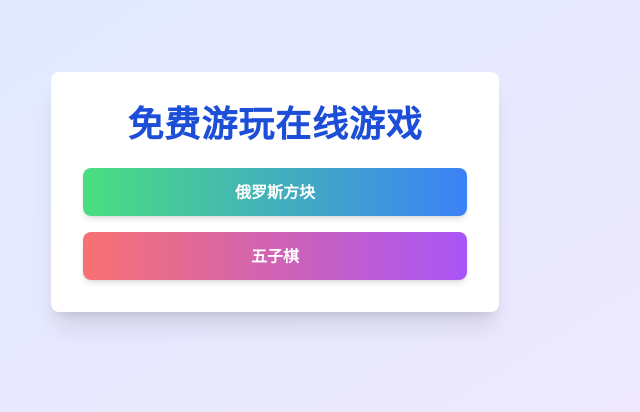
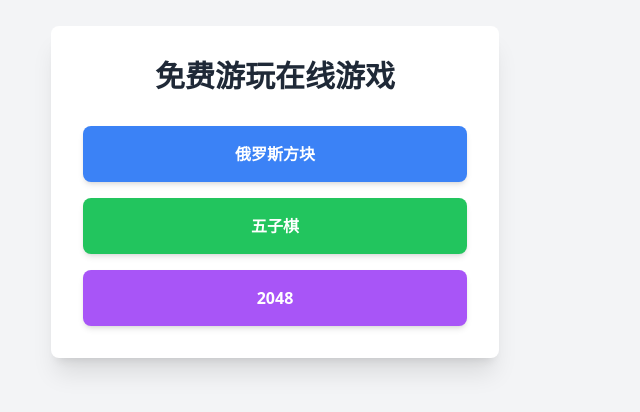
Before and after one commit to Index496/Index496.github.io, a plain HTML site: page game/index.html in a window 1280 px wide. Shown: the part 208-620 px from the top of the page, without its empty margins (365-1005 px from the left). Drawn offline with nearby package versions, Linux system fonts and the light colour scheme.

Commit message:
Update index.html

```diff
--- a/game/index.html
+++ b/game/index.html
@@ -1,65 +1,81 @@
 <!DOCTYPE html>
-<html lang="zh-CN" class="dark:bg-gray-900"> <!-- Added dark:bg-gray-900 for initial body background in dark mode -->
+<html lang="zh-CN">
 <head>
     <meta charset="UTF-8">
     <meta name="viewport" content="width=device-width, initial-scale=1.0">
     <title>免费游玩在线游戏</title>
-    <!-- Configure Tailwind CSS for dark mode via class -->
+    <!-- 引入 Tailwind CSS CDN，并配置支持媒体查询的深色模式 -->
+    <script src="https://cdn.tailwindcss.com"></script>
     <script>
         tailwind.config = {
-            darkMode: 'class', // Enable dark mode based on the presence of 'dark' class
+            darkMode: 'media', // 根据用户系统设置自动切换深色模式
+            theme: {
+                extend: {
+                    // 可以在这里扩展或覆盖默认主题，例如定义自定义颜色
+                }
+            }
         }
     </script>
-    <!-- 引入 Tailwind CSS CDN -->
-    <script src="https://cdn.tailwindcss.com"></script>
     <style>
-        /* 可以根据需要添加自定义CSS，或者完全依赖Tailwind */
+        /* 针对深色模式的一些通用调整，确保背景和文字对比度良好 */
+        body {
+            /* 默认亮色模式背景 */
+            background-color: #f3f4f6; /* bg-gray-100 */
+        }
+        .dark body {
+            /* 深色模式背景 */
+            background-color: #1a202c; /* bg-gray-900 类似色 */
+        }
+
+        /* 主内容区域的默认亮色模式背景 */
+        .card-bg {
+            background-color: #ffffff; /* bg-white */
+        }
+        /* 主内容区域的深色模式背景 */
+        .dark .card-bg {
+            background-color: #2d3748; /* bg-gray-800 类似色 */
+        }
+
+        /* 默认文字颜色 */
+        .text-default {
+            color: #1f2937; /* text-gray-800 */
+        }
+        /* 深色模式文字颜色 */
+        .dark .text-default {
+            color: #e2e8f0; /* text-gray-200 类似色 */
+        }
     </style>
 </head>
-<body class="bg-gradient-to-br from-blue-100 to-purple-100 min-h-screen flex items-center justify-center p-4
-             dark:from-gray-800 dark:to-gray-900 transition-colors duration-500">
-    <div class="bg-white rounded-lg shadow-xl p-8 max-w-md w-full text-center
-                dark:bg-gray-700 dark:shadow-2xl transition-colors duration-500">
-        <h1 class="text-4xl font-extrabold text-blue-700 mb-6 tracking-wide
-                   dark:text-blue-300 transition-colors duration-500">免费游玩在线游戏</h1>
+<!--
+    body 标签不再直接设置 bg-gray-100，而是通过 style 中的 body 规则来管理。
+    Tailwind 的 dark 模式会自动根据媒体查询添加 'dark' 类到 html 根元素。
+    通过这个 'dark' 类，我们可以用 dark: 前缀的 Tailwind 类或自定义 CSS 来改变样式。
+-->
+<body class="flex items-center justify-center min-h-screen p-4">
+    <div class="card-bg rounded-lg shadow-xl p-8 max-w-md w-full">
+        <h1 class="text-3xl font-bold text-center text-default mb-8">免费游玩在线游戏</h1>
         <nav>
             <ul class="space-y-4">
                 <li>
                     <a href="https://catos496.github.io/game/Tetris/"
-                       class="block py-3 px-6 bg-gradient-to-r from-green-400 to-blue-500 text-white font-semibold rounded-lg shadow-md hover:from-green-500 hover:to-blue-600 transition-all duration-300 transform hover:scale-105
-                              dark:from-green-500 dark:to-blue-600 dark:hover:from-green-600 dark:hover:to-blue-700"
-                       target="_blank" rel="noopener noreferrer">
+                       class="block p-4 bg-blue-500 hover:bg-blue-600 dark:bg-blue-600 dark:hover:bg-blue-700 text-white font-semibold rounded-lg shadow-md transition duration-300 ease-in-out transform hover:scale-105 text-center">
                         俄罗斯方块
                     </a>
                 </li>
                 <li>
                     <a href="https://catos496.github.io/game/Gobang/"
-                       class="block py-3 px-6 bg-gradient-to-r from-red-400 to-purple-500 text-white font-semibold rounded-lg shadow-md hover:from-red-500 hover:to-purple-600 transition-all duration-300 transform hover:scale-105
-                              dark:from-red-500 dark:to-purple-600 dark:hover:from-red-600 dark:hover:to-purple-700"
-                       target="_blank" rel="noopener noreferrer">
+                       class="block p-4 bg-green-500 hover:bg-green-600 dark:bg-green-600 dark:hover:bg-green-700 text-white font-semibold rounded-lg shadow-md transition duration-300 ease-in-out transform hover:scale-105 text-center">
                         五子棋
+                    </a>
+                </li>
+                <li>
+                    <a href="https://catos496.github.io/game/2048/"
+                       class="block p-4 bg-purple-500 hover:bg-purple-600 dark:bg-purple-600 dark:hover:bg-purple-700 text-white font-semibold rounded-lg shadow-md transition duration-300 ease-in-out transform hover:scale-105 text-center">
+                        2048
                     </a>
                 </li>
             </ul>
         </nav>
     </div>
-
-    <script>
-        // Check for user's preferred color scheme
-        if (window.matchMedia('(prefers-color-scheme: dark)').matches) {
-            document.documentElement.classList.add('dark');
-        } else {
-            document.documentElement.classList.remove('dark');
-        }
-
-        // Optional: Listen for changes in the color scheme (for dynamic changes without refresh)
-        window.matchMedia('(prefers-color-scheme: dark)').addEventListener('change', (event) => {
-            if (event.matches) {
-                document.documentElement.classList.add('dark');
-            } else {
-                document.documentElement.classList.remove('dark');
-            }
-        });
-    </script>
 </body>
 </html>
```
